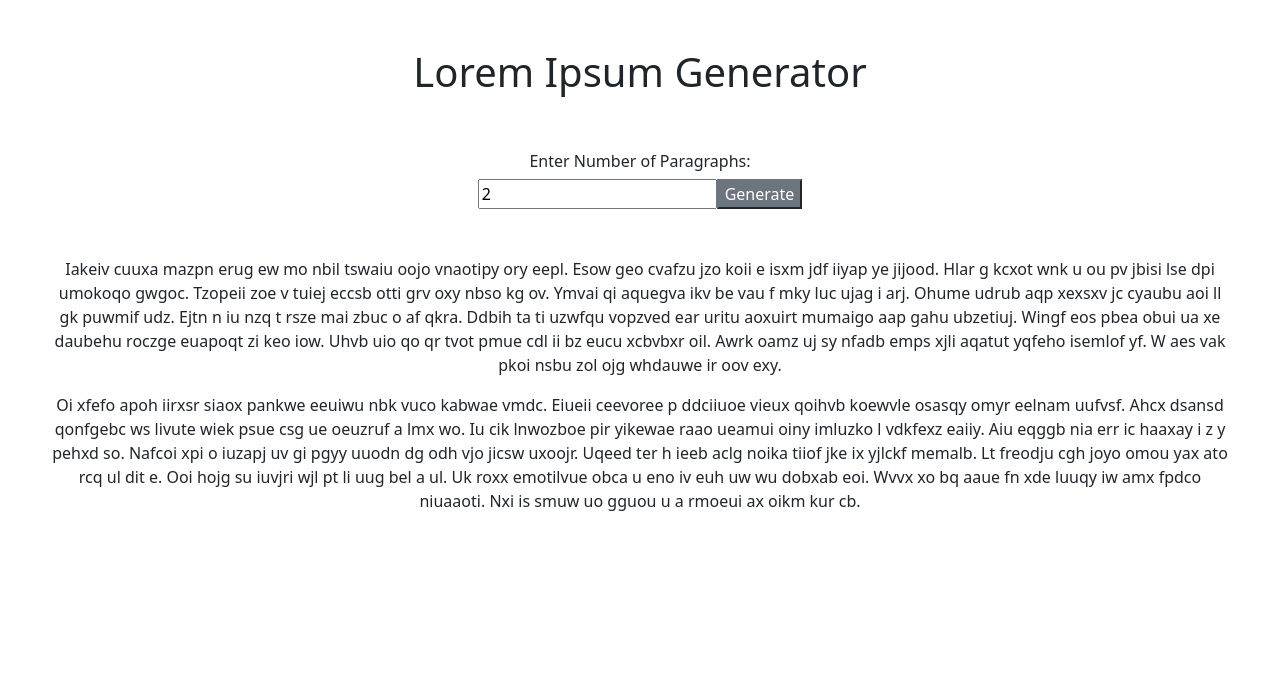
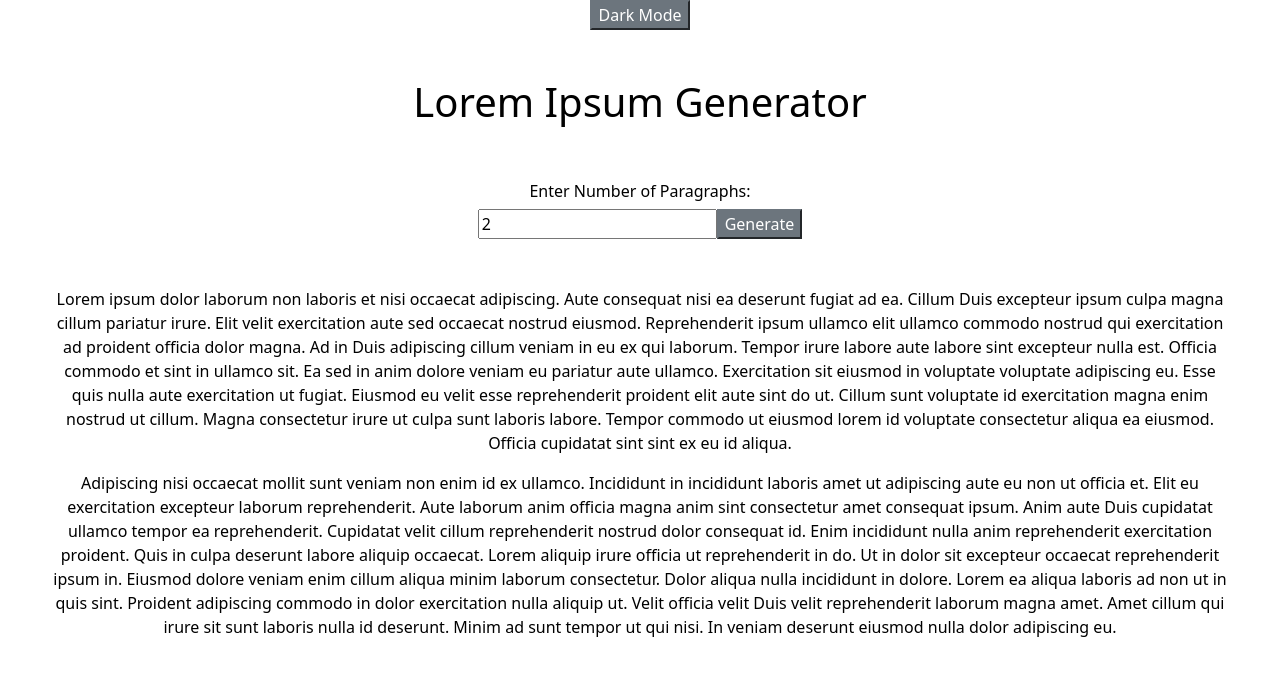
Before and after one commit to amitgupta-exe/loremipsum, a React (Create React App) app: page / in a window 1280 px wide. Shown: the top 676 px of the page. Built offline with nearby package versions, Linux system fonts and the light colour scheme.

Commit message:
added first letter capital, darkmode,etc

```diff
--- a/src/App.js
+++ b/src/App.js
@@ -8,38 +8,49 @@ import Paragraph from './components/Paragraph';
 const App = () => {
 
   //Database
-
-  const Alphabet = ["a", "b", "c", "d", "e", "f", "g", "h", "i", "j", "k", "l", "m", "n", "o", "p", "q", "r", "s", "t", "u", "v", "w", "x", "y", "z", "a", "e", "i", "o", "u", "a", "e", "i", "o", "u"];
+  const Alphabet = ["lorem", "ipsum", "dolor", "sit", "amet", "consectetur", "adipiscing", "elit", "sed", "do", "eiusmod", "tempor", "incididunt", "ut", "labore", "et", "dolore", "magna", "aliqua", "ut", "enim", "ad", "minim", "veniam", "quis", "nostrud", "exercitation", "ullamco", "laboris", "nisi", "ut", "aliquip", "ex", "ea", "commodo", "consequat", "Duis", "aute", "irure", "dolor", "in", "reprehenderit", "in", "voluptate", "velit", "esse", "cillum", "dolore", "eu", "fugiat", "nulla", "pariatur", "excepteur", "sint", "occaecat", "cupidatat", "non", "proident", "sunt", "in", "culpa", "qui", "officia", "deserunt", "mollit", "anim", "id", "est", "laborum"];
 
   //States
   const [count, setCount] = useState(2);
   const [text, setText] = useState([]);
+  const [dark, setDark] = useState(false);
+  const [button, setButton] = useState("Dark Mode");
 
-
-
+  //styles for dark mode
+  const themeStyles={
+    backgroundColor: dark ? 'black' : 'white',
+    color: dark ? 'white' : 'black'
+  }
 
   //Function to Generate Lipsum
   const generateLorem = () => {
 
     if (count > 0) {
 
-      var Paragraphs = [];
-      var Paragraph = [];
-      var Sentence = [];
-      var Word = [];
+      var Paragraphs = []; //Store Paragraphs
+      var Paragraph = []; //Store Sentences
+      var Sentence = []; //Store Words
+      Paragraph[0] = "Lorem ipsum dolor laborum non laboris et nisi occaecat adipiscing. "; //to Starting Text.
+
+
 
       for (let h = 0; h < count; h++) {
-        for (let i = 0; i <= (Math.floor(Math.random() * 40 + 10)); i = i + 2) {
-          for (let j = 0; j <= (Math.floor(Math.random() * 5 + 20)); j = j + 2) {
-            for (let k = 0; k <= (Math.floor(Math.random() * 10)); k++) {
-              Word[k] = Alphabet[Math.floor(Math.random() * Alphabet.length)];
-            }
-            Sentence[j] = Word;
+        for (let i = 1; i <= (Math.floor(Math.random() * 40 + 20)); i = i + 2) {
+          for (let j = 0; j <= (Math.floor(Math.random() * 20 + 10)); j = j + 2) {
+            Sentence[j] = Alphabet[Math.floor(Math.random() * 69)];
             Sentence[j + 1] = " ";
-            Word = [];
           }
+          // Full stop at the end of sentence
           Sentence[Sentence.length - 1] = '. ';
-          Sentence[0][0] = Sentence[0][0].toUpperCase();
+
+          //Capitalize first letter of a sentence
+          const arr = Sentence[0].split(" ");
+          for (var k = 0; k < arr.length; k++) {
+            arr[k] = arr[k].charAt(0).toUpperCase() + arr[k].slice(1);
+          }
+          Sentence[0] = arr.join(" ");
+
+
           Paragraph[i] = Sentence;
           Sentence = [];
         }
@@ -48,9 +59,10 @@ const App = () => {
       }
 
       setText(Paragraphs);
+    }
 
-    } else {
-      setText("Enter a Valid Number");
+    else {
+      setText(["Enter a Valid Number"]);
     }
   }
 
@@ -61,7 +73,8 @@ const App = () => {
 
 
   return (
-    <main className="w-100 h-100 text-center">
+    <main style={themeStyles} className="w-100 h-100 text-center">
+      <button className="btn-secondary" onClick={()=> {setDark(prevDark => !prevDark);(button === "Dark Mode") ? setButton("Light Mode"):setButton("Dark Mode")}}>{button}</button>
       <div className="d-flex justify-content-center py-5">
         <h1 className="">Lorem Ipsum Generator</h1>
       </div>
@@ -71,7 +84,7 @@ const App = () => {
         <button onClick={(e) => { e.preventDefault(); generateLorem(); }} className="btn-secondary">Generate</button>
       </form>
       <div className="text-center py-5 px-5">
-        {text.map((paragraph) => { return <Paragraph text={paragraph} /> })}
+        {text.map((paragraph) => { return <Paragraph key={paragraph} text={paragraph} /> })}
       </div>
     </main>
   )
```
Also changed, not shown: public/index.html (+2 -0 lines).
